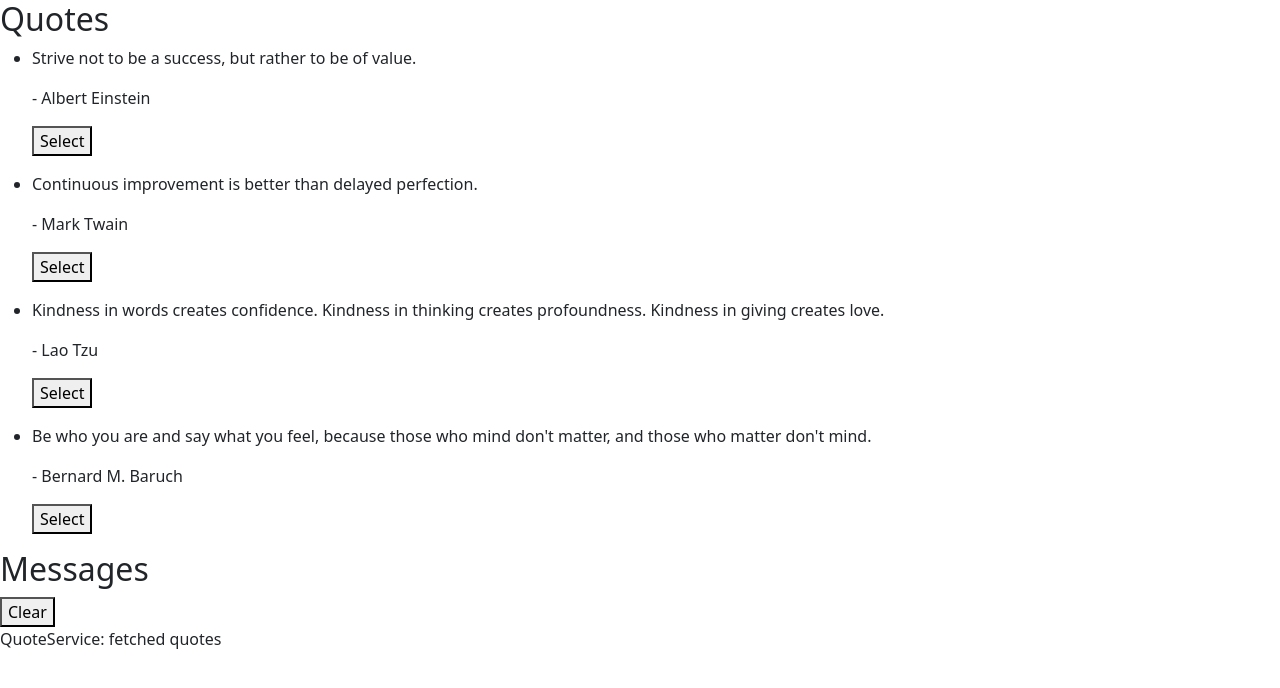
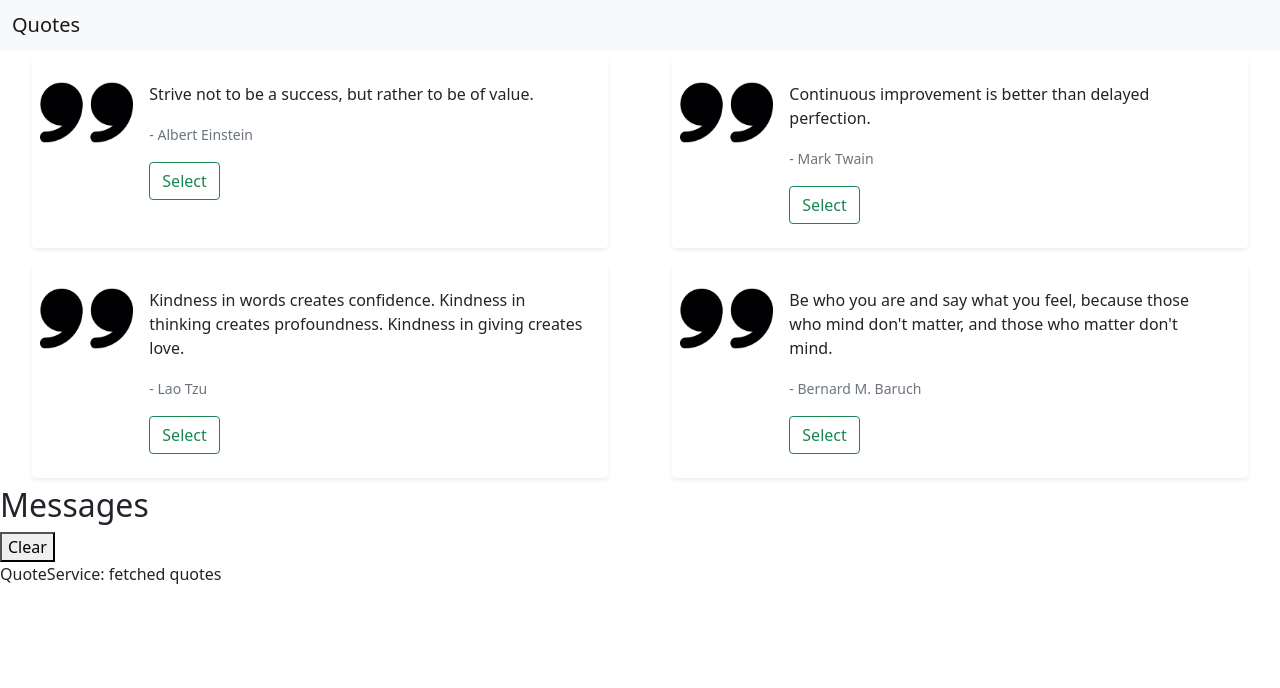
Before and after one commit to ibrahimkonuk/angular-quotes-app, an Angular app: page / in a window 1280 px wide. Shown: the top 688 px of the page. Built offline with nearby package versions, Linux system fonts and the light colour scheme.

Commit message:
Update quotes component template
Add Bootstrap components

```diff
--- a/src/app/components/quotes/quotes.component.html
+++ b/src/app/components/quotes/quotes.component.html
@@ -1,16 +1,40 @@
-<h2>Quotes</h2>
-<ul *ngFor="let quote of quotes" class="quotes">
-  <li class="quote">
-    <p class="content">{{ quote.content }}</p>
-    <p class="author">- {{ quote.author }}</p>
+<nav class="navbar navbar-light bg-light">
+  <div class="container-fluid">
+    <span class="navbar-brand mb-0 h1">Quotes</span>
+  </div>
+</nav>
+
+<div class="d-flex flex-row flex-wrap justify-content-around">
+  <div
+    *ngFor="let quote of quotes"
+    class="d-flex flex-row card quote-card shadow-sm border-0 m-2 p-2"
+  >
+    <div class="col-2">
+      <img
+        src="../../../assets/logo/quotes.png"
+        class="img-fluid rounded-start"
+        alt="Quote icon"
+      />
+    </div>
+    <div class="col-10">
+      <div class="card-body">
+        <p class="card-text">
+          {{ quote.content }}
+        </p>
+        <p class="card-text">
+          <small class="text-muted">- {{ quote.author }}</small>
+        </p>
         <button
+          class="btn btn-outline-success"
           type="button"
           [class.selected]="quote === selectedQuote"
           (click)="onSelect(quote)"
         >
           Select
         </button>
-  </li>
-</ul>
+      </div>
+    </div>
+  </div>
+</div>
 
 <app-quote-detail [quote]="selectedQuote"></app-quote-detail>
--- a/src/app/components/quotes/quotes.component.scss
+++ b/src/app/components/quotes/quotes.component.scss
@@ -0,0 +1,11 @@
+@media (min-width: 576px) and (max-width: 1399.98px) {
+  .quote-card {
+    max-width: 45%;
+  }
+}
+
+@media (min-width: 1399.98px) {
+  .quote-card {
+    max-width: 35%;
+  }
+}
```
Lines whose indentation alone changed are shown as unchanged.
